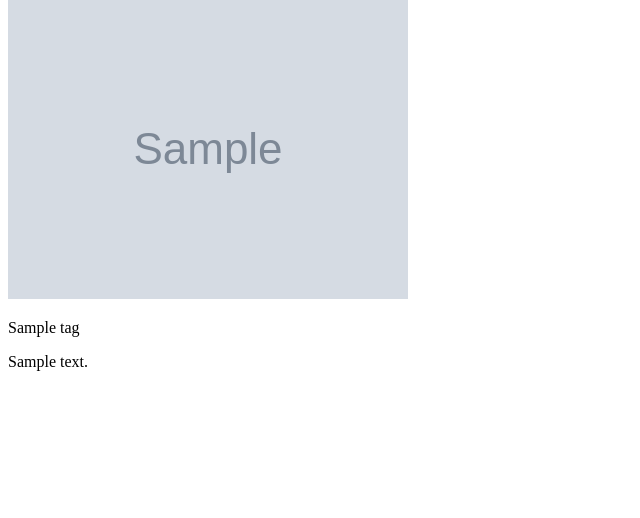
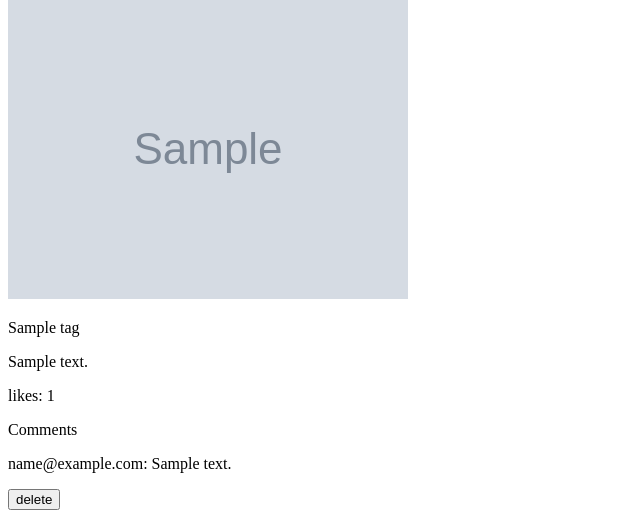
Before and after one commit to pepellsd/djangoinst, a Django app: page /profile/ in a window 1280 px wide. Shown: the part 317-835 px from the top of the page, without its empty margins (0-640 px from the left). Before the commit the page ends 688 px from the top, so only its background shows below. Run offline with Django 4.2, Linux system fonts and the light colour scheme; a user stored in the database is signed in; tables that the repository leaves empty hold one stand-in row (values such as "Sample post"); grey boxes marked "Sample" are stand-in pictures.

Commit message:
leave comment like unlike delete post

```diff
--- a/instagram/models.py
+++ b/instagram/models.py
@@ -36,6 +36,12 @@ class Post(models.Model):
     def absolute_url(self):
         return reverse('view_post', kwargs={"post_id": self.pk})
 
+    def get_likes(self):
+        return len(Like.objects.filter(post_id=self.pk))
+
+    def get_comments(self):
+        return Comment.objects.filter(post_id=self.pk)
+
 
 class Tag(models.Model):
     name = models.CharField(max_length=100, db_index=True)
@@ -48,6 +54,10 @@ class Like(models.Model):
     user = models.ForeignKey(settings.AUTH_USER_MODEL, on_delete=models.CASCADE)
     post = models.ForeignKey('Post', on_delete=models.CASCADE)
 
+    class Meta:
+        unique_together=["user", "post"]
+        index_together=["user", "post"]
+
 
 class Picture(models.Model):
     path = models.ImageField(upload_to="photos/")
--- a/instagram/urls.py
+++ b/instagram/urls.py
@@ -11,5 +11,8 @@ urlpatterns = [
     path('activate/<uidb64>/<token>', activate, name='activate'),
     path('login/', LoginUser.as_view(), name="login"),
     path('logout/', LogoutView.as_view(next_page=settings.LOGOUT_REDIRECT_URL), name='logout'),
-    path('edit_profile', ProfileEdit.as_view(), name="edit_profile")
+    path('edit_profile', ProfileEdit.as_view(), name="edit_profile"),
+    path('posts/<int:post_id>/delete/', delete_post, name="delete_post"),
+    path('posts/<int:post_id>/comment', leave_comment, name="leave_comment"),
+    path('posts/<int:post_id>/like_unlike', like_unlike_post, name="like_unlike")
 ]
--- a/instagram/views.py
+++ b/instagram/views.py
@@ -68,20 +68,43 @@ class ProfileEdit(View, LoginRequiredMixin):
     def post(self, request):
         form = UserEditForm(request.POST, instance=request.user)
         if form.is_valid():
-            user = form.save()
+            form.save()
         else:
             return HttpResponse("форма не правильно заполнена")
         return redirect("profile")
 
 
 @login_required()
-def delete_post(request):
-    pass
+def delete_post(request, post_id):
+    user_pk = request.user.pk
+    post = Post.objects.get(pk=post_id)
+    if post.user_id == user_pk:
+        pass
+    else:
+        return HttpResponse("it's not your post", status=406)
+    Post.delete(post)
+    return redirect("profile")
 
 
 @login_required()
-def leave_comment(request):
-    pass
+def leave_comment(request, post_id):
+    user_pk = request.user.pk
+    comment_text = request.POST["comment_text"]
+    comment = Comment(user_id=user_pk, post_id=post_id, text=comment_text)
+    comment.save()
+    return redirect("view_post", post_id)
+
+
+@login_required()
+def like_unlike_post(request, post_id):
+    user_pk = request.user.pk
+    try:
+        like = Like.objects.get(user_id=user_pk, post_id=post_id)
+        Like.delete(like)
+    except Like.DoesNotExist:
+        like = Like(user_id=user_pk, post_id=post_id)
+        like.save()
+    return redirect("view_post", post_id)
 
 
 class Registration(View):
@@ -98,7 +121,7 @@ class Registration(View):
             user.is_active = False
             user.save()
             current_site = get_current_site(request)
-            token = Token(code=self.gen_token._make_token_with_timestamp(user=user, timestamp=60*60*24),
+            token = Token(code=self.gen_token._make_token_with_timestamp(user=user, timestamp=60 * 60 * 24),
                           user_id=user.pk,
                           expiration_date=datetime.datetime.now() + datetime.timedelta(days=1))
             token.save()
@@ -120,11 +143,11 @@ def activate(request, uidb64, token):
         uid = force_str(urlsafe_base64_decode(uidb64).decode())
         user = User.objects.get(pk=uid)
     except User.DoesNotExist:
-        user=None
+        user = None
     _token = Token.objects.filter(user_id=user.pk).first()
-    if user and token==_token.code:
+    if user and token == _token.code:
         if _token.expiration_date >= timezone.now():
-            user.is_active =True
+            user.is_active = True
             user.save()
             login(request, user)
             return redirect("profile")
--- a/templates/index.html
+++ b/templates/index.html
@@ -27,7 +27,6 @@
                 {% for tag in post.tags.all %}
                     <p class="">{{ tag.name }}</p>
                 {% endfor %}
-                <p class="">{{ post.description }}</p>
                 <button type="button" onclick="document.location='{{ post.absolute_url }}'" class="btn btn" id="btn-watch">подробнее</button>
 
             </div>
--- a/templates/profile.html
+++ b/templates/profile.html
@@ -21,6 +21,12 @@
                     <p class="">{{ tag.name }}</p>
                 {% endfor %}
                 <p class="">{{ post.description }}</p>
+                <p>likes: {{ post.get_likes }}</p>
+                <p>Comments</p>
+                {% for comment in post.get_comments %}
+                    <p>{{ comment.user.email }}:  {{ comment.text }}</p>
+                {% endfor %}
+                <button type="button" onclick="document.location='{% url 'delete_post' post_id=post.id %}'">delete</button>
             </div>
         </div>
     {% endfor %}
```
Also changed, not shown: templates/post.html (+12 -1 lines).
